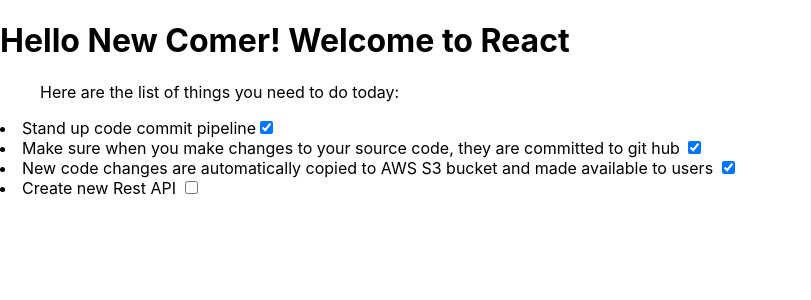
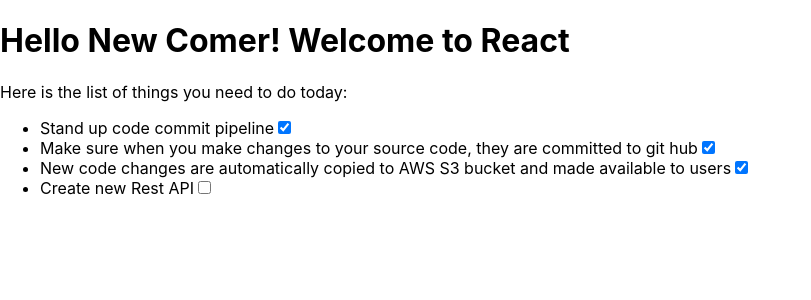
Before and after one commit to anoolyng/okrkeeper, a React (Create React App) app: page / in a window 1280 px wide. Shown: the top 300 px of the page, without its empty margins (0-811 px from the left). Built offline with nearby package versions, Linux system fonts and the light colour scheme.

Commit message:
Moved data out of components Added Checkbox component

```diff
--- a/src/App.js
+++ b/src/App.js
@@ -1,15 +1,21 @@
-import logo from './logo.svg';
+import React from "react";
+import Checkbox from './Checkbox.js';
 import './App.css';
 
-function App({login}) {
+function App( {user, tasks} ) {
   return (
-      <><div><p><h1>Hello {login}! Welcome to React</h1> <ul> Here are the list of things you need to do today:</ul>
-          <li> Stand up code commit pipeline<input type={"checkbox"} checked/> </li>
-          <li> Make sure when you make changes to your source code, they are committed to git hub <input type={"checkbox"} checked/></li>
-          <li> New code changes are automatically copied to AWS S3 bucket and made available to users <input type={"checkbox"} checked/></li>
-          <li> Create new Rest API <input type={"checkbox"} /></li>
-        </p> </div></>
+      <>
+          <h1>Hello {user}! Welcome to React</h1>
+          <p>Here is the list of things you need to do today:</p>
+          <ul>
+              {tasks.map((entry, i) => (
+                  <li key={i}>
+                      {entry.task}
+                      <Checkbox tasks={tasks} entry={entry} index={i} />
+                  </li>
+              ))}
+          </ul>
+      </>
   );
 }
-
 export default App;
--- /dev/null
+++ b/src/Checkbox.js
@@ -0,0 +1,31 @@
+import { Component } from "react";
+
+class Checkbox extends Component {
+    constructor(props) {
+        super(props);
+        this.state = {
+            isComplete: this.props.entry.completed
+        };
+
+        this.handleInputChange = this.handleInputChange.bind(this);
+    }
+
+    handleInputChange(e) {
+        const { tasks, index } = this.props;
+        this.setState({
+           isComplete: e.target.checked
+        });
+        tasks[index].completed = e.target.checked;
+    }
+
+    render() {
+        return (
+          <input
+              type="checkbox"
+              checked={this.state.isComplete}
+              onChange={this.handleInputChange}
+          />
+        );
+    }
+}
+export default Checkbox;
--- a/src/index.js
+++ b/src/index.js
@@ -2,16 +2,19 @@
 import ReactDOM from 'react-dom';
 import './index.css';
 import App from './App';
-import reportWebVitals from './reportWebVitals';
+
+const taskList = [
+    {"task": "Stand up code commit pipeline", "completed": true},
+    {"task": "Make sure when you make changes to your source code, they are committed to git hub", "completed": true},
+    {"task": "New code changes are automatically copied to AWS S3 bucket and made available to users", "completed": true},
+    {"task": "Create new Rest API", "completed": false}
+];
+
+const user = "New Comer";
 
 ReactDOM.render(
   <React.StrictMode>
-    <App login={"New Comer"} />
+    <App user={user} tasks={taskList}/>
   </React.StrictMode>,
   document.getElementById('root')
 );
-
-// If you want to start measuring performance in your app, pass a function
-// to log results (for example: reportWebVitals(console.log))
-// or send to an analytics endpoint. Learn more: https://bit.ly/CRA-vitals
-reportWebVitals();
```
